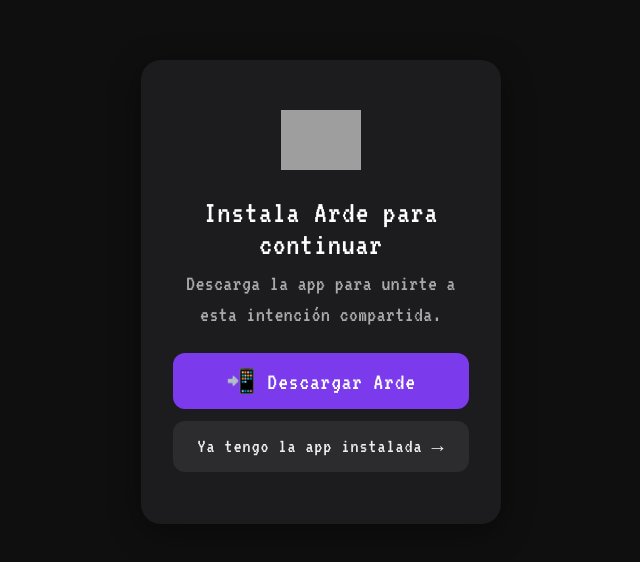
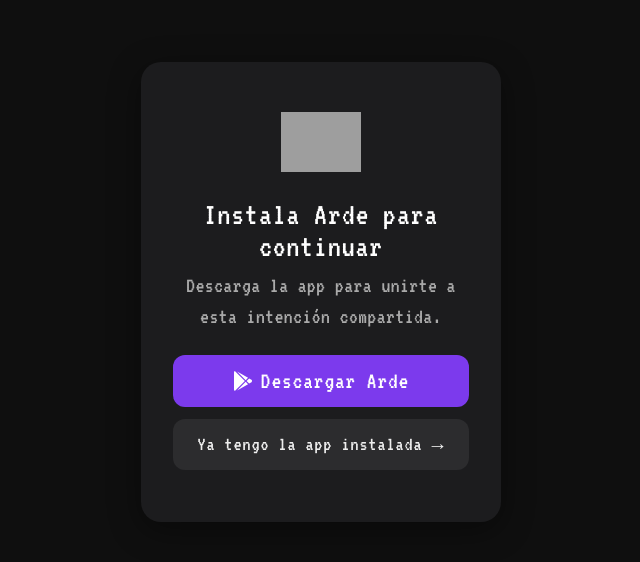
Before and after one commit to k1m3rA/arde.io, a plain HTML site: page join/index.html in a window 1280 px wide. Shown: the part 108-670 px from the top of the page, without its empty margins (319-959 px from the left). Drawn offline with Linux system fonts and the light colour scheme; grey boxes are pictures that could not be loaded.

Commit message:
style: restore app_icon_fg and use vector store logos

```diff
--- a/join/index.html
+++ b/join/index.html
@@ -38,7 +38,9 @@
         h1 { font-size: 32px; font-weight: 400; margin-bottom: 8px; letter-spacing: 1px; }
         p { font-size: 22px; color: #aaa; line-height: 1.4; margin-bottom: 24px; letter-spacing: 0.5px; }
         .btn {
-            display: block;
+            display: flex;
+            align-items: center;
+            justify-content: center;
             width: 100%;
             padding: 14px;
             border-radius: 12px;
@@ -91,6 +93,9 @@
             var isAndroid = /android/i.test(ua);
             var isIOS     = /iPad|iPhone|iPod/.test(ua) && !window.MSStream;
 
+            var playSvg = '<svg xmlns="http://www.w3.org/2000/svg" viewBox="0 0 512 512" width="20" height="20" fill="currentColor" style="margin-right:8px;"><path d="M325.3 234.3L104.6 13l280.8 161.2-60.1 60.1zM47 0C34 6.8 25.3 19.2 25.3 35.3v441.3c0 16.1 8.7 28.5 21.7 35.3l256.6-256L47 0zm425.2 225.6l-58.9-34.1-65.7 64.5 65.7 64.5 60.1-34.1c18-14.3 18-46.5-1.2-60.8zM104.6 499l280.8-161.2-60.1-60.1L104.6 499z"/></svg>';
+            var appleSvg = '<svg xmlns="http://www.w3.org/2000/svg" viewBox="0 0 384 512" width="20" height="20" fill="currentColor" style="margin-right:8px; margin-bottom:3px;"><path d="M318.7 268.7c-.2-36.7 16.4-64.4 50-84.8-18.8-26.9-47.2-41.7-84.7-44.6-35.5-2.8-74.3 20.7-88.5 20.7-15 0-49.4-19.7-76.4-19.7C63.3 141.2 4 184.8 4 273.5q0 39.3 14.4 81.2c12.8 36.7 59 126.7 107.2 125.2 25.2-.6 43-17.9 75.8-17.9 31.8 0 48.3 17.9 76.4 17.9 48.6-.7 90.4-82.5 102.6-119.3-65.2-30.7-61.7-90-61.7-91.9zm-56.6-164.2c27.3-32.4 24.8-61.9 24-72.5-24.1 1.4-52 16.4-67.9 34.9-17.5 19.8-27.8 44.3-25.6 71.9 26.1 2 49.9-11.4 69.5-34.3z"/></svg>';
+
             function showFallback() {
                 document.getElementById('spinner').style.display = 'none';
                 document.getElementById('icon').style.display = 'block';
@@ -100,17 +105,17 @@
                     : 'Descarga la app para unirte a esta intención compartida.';
 
                 var storeBtn = document.getElementById('storeBtn');
-                storeBtn.style.display = 'block';
+                storeBtn.style.display = 'flex';
 
                 if (isAndroid) {
                     storeBtn.href = playStore;
-                    storeBtn.innerText = '📲 Descargar en Google Play';
+                    storeBtn.innerHTML = playSvg + 'Descargar en Google Play';
                 } else if (isIOS) {
                     storeBtn.href = appStore;
-                    storeBtn.innerText = '📲 Descargar en App Store';
+                    storeBtn.innerHTML = appleSvg + 'Descargar en App Store';
                 } else {
                     storeBtn.href = playStore;
-                    storeBtn.innerText = '📲 Descargar Arde';
+                    storeBtn.innerHTML = playSvg + 'Descargar Arde';
                 }
 
                 var openBtn = document.getElementById('openBtn');
```
Also changed, not shown: 1 other file.
